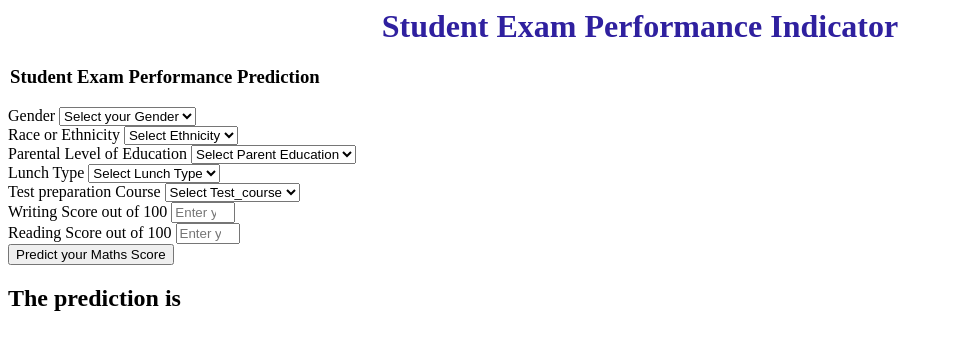
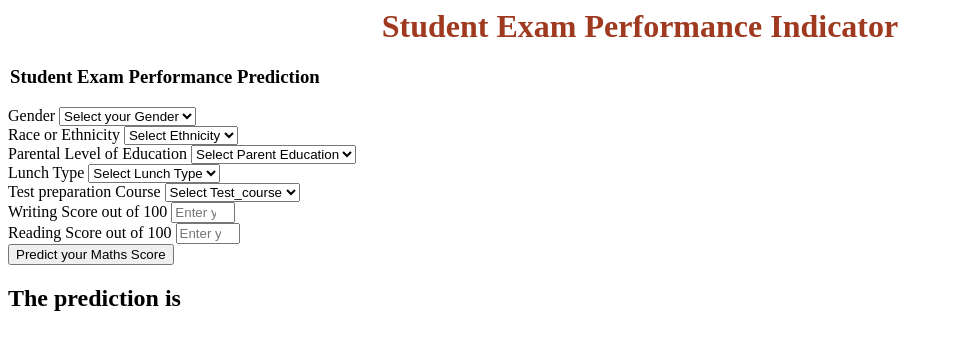
Before and after one commit to yohannanpchacko/mlprojects02_pr, a Flask app: page /predictdata in a window 1280 px wide. Shown: the top 350 px of the page, without its empty margins (0-953 px from the left). Run offline with Flask 3, Linux system fonts and the light colour scheme.

Commit message:
changed homepage

```diff
--- a/templates/home.html
+++ b/templates/home.html
@@ -2,7 +2,7 @@
 <body>
     <div class="login">
         <center>
-       <h1 style="color: rgb(47, 32, 159);">Student Exam Performance Indicator</h1>
+       <h1 style="color: rgb(159, 57, 32);">Student Exam Performance Indicator</h1>
         </center>
 
        <form action="{{ url_for('predict_datapoint')}}" method="post">
```
